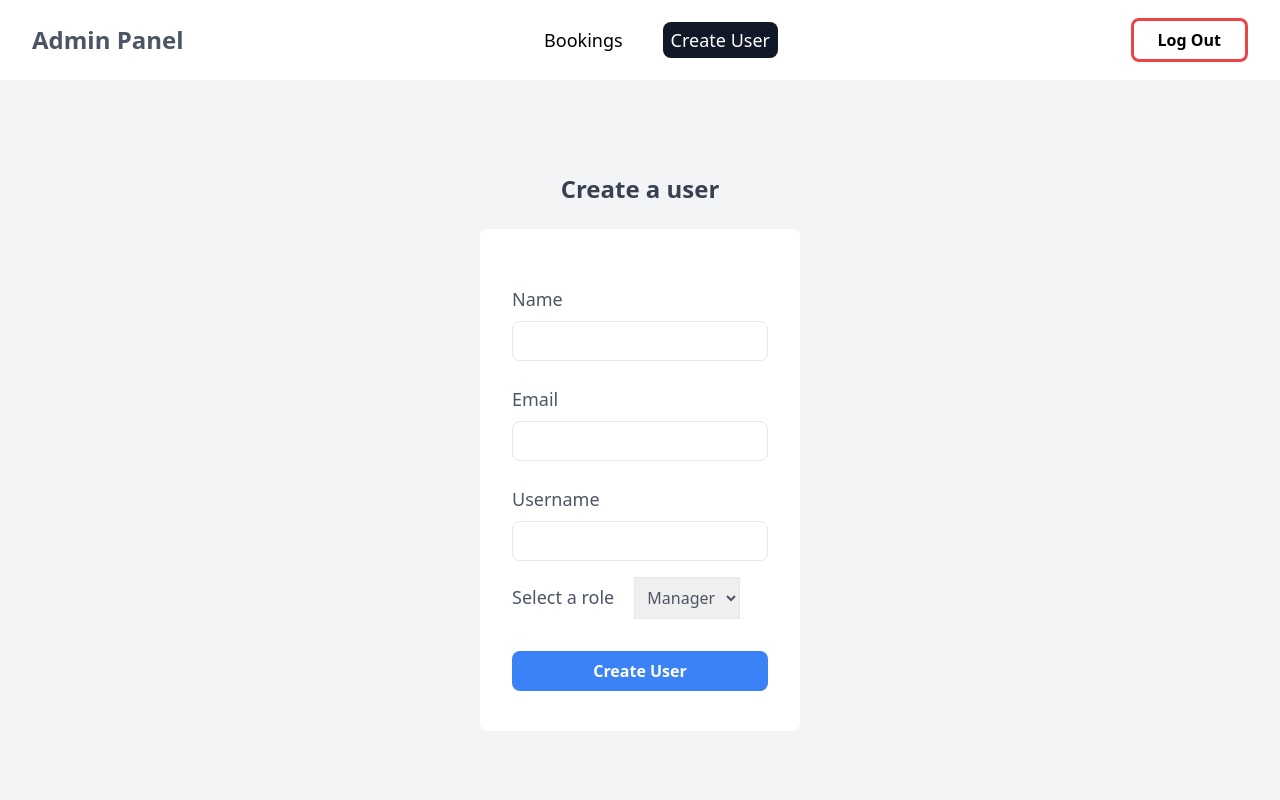
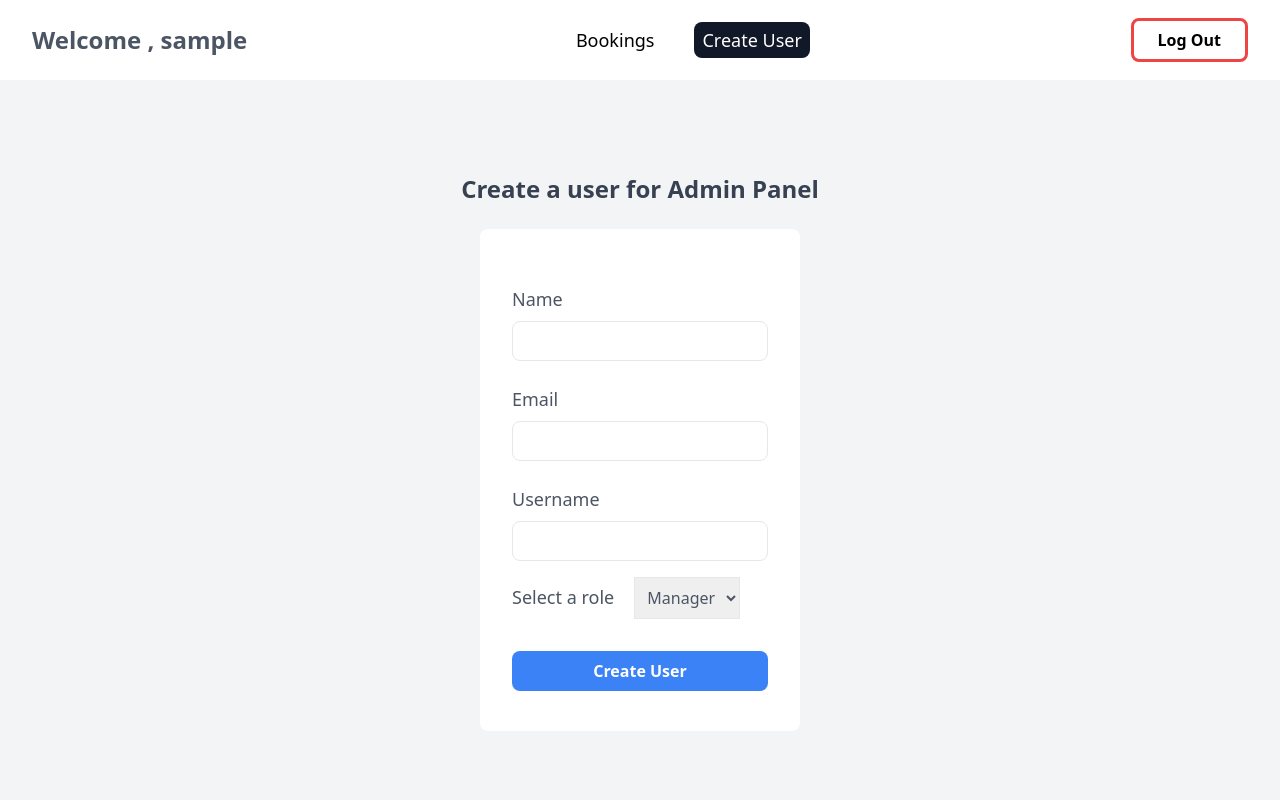
Before and after one commit to sabinbaniya/psychic-chainsaw, a PHP site: page /admin/createuser.php in a window 1280 px wide. Run offline with PHP 8.4, Linux system fonts and the light colour scheme; the visitor is signed in with stand-in values (Sample User, id 1); style sheets or scripts are compiled from the project's sources.

Commit message:
small changes:

```diff
--- a/admin/createuser.php
+++ b/admin/createuser.php
@@ -70,7 +70,7 @@ if (isset($_POST["create"])) {
             }
         }
         ?>
-        <h3 class="my-6 text-2xl text-gray-700 font-semibold">Create a user</h3>
+        <h3 class="my-6 text-2xl text-gray-700 font-semibold">Create a user for Admin Panel</h3>
         <form action="./createuser.php" class="p-8 rounded-lg bg-white w-80 text-gray-600" method="POST">
 
             <div class="w-full">
--- a/admin/navbar.php
+++ b/admin/navbar.php
@@ -11,7 +11,7 @@ echo '
  <!-- nav component starts  -->
     <header class="flex justify-between items-center h-20 max-w-[1400px] mx-auto px-8">
         <div>
-            <a href="./index.php" class="text-gray-600 text-2xl font-bold">Admin Panel</a>
+            <a href="./index.php" class="text-gray-600 text-2xl font-bold">Welcome , ' . substr($_SESSION["name"], 0, 10) . '</a>
         </div>
         <!-- menu for desktop starts -->
         <nav class="hidden md:block">
```
